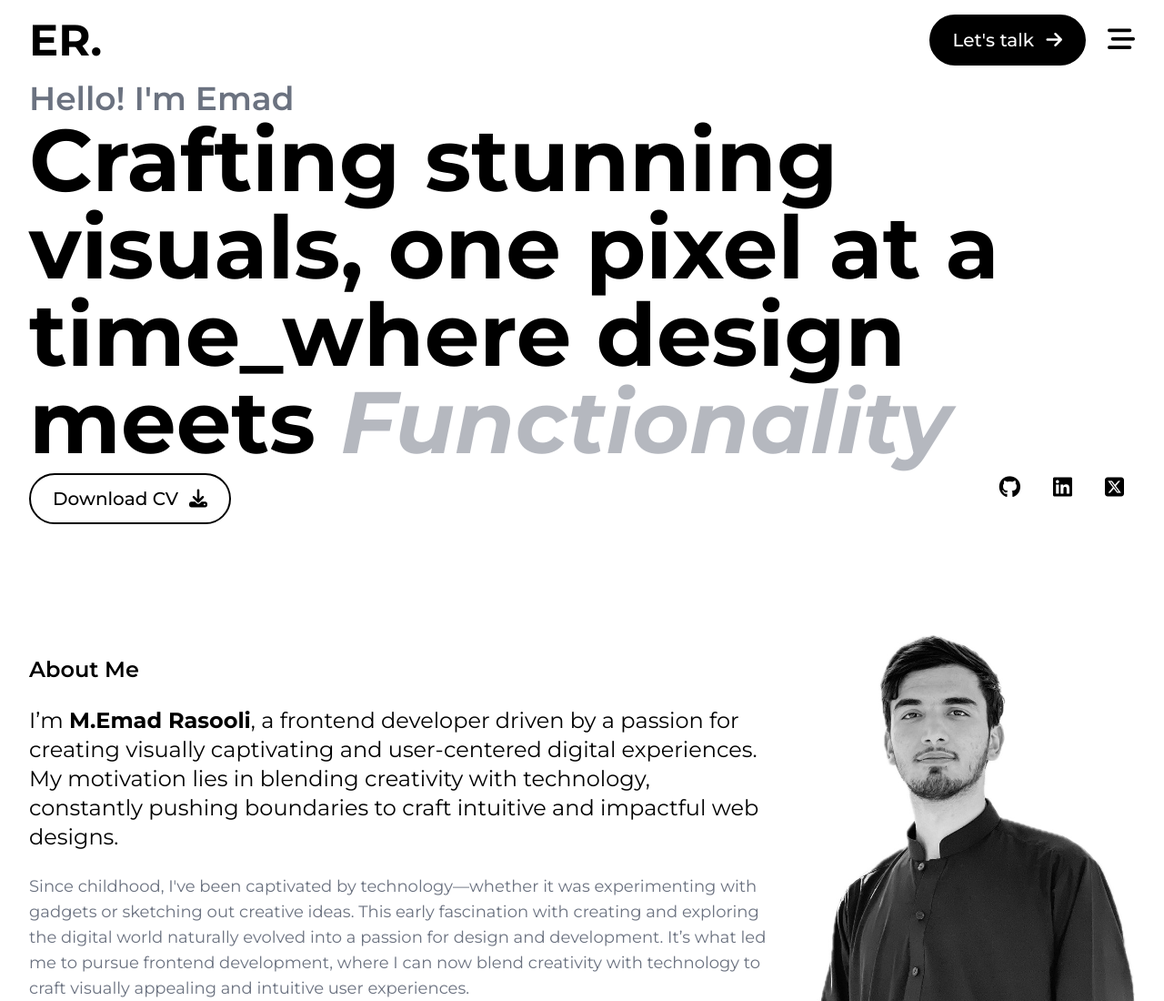
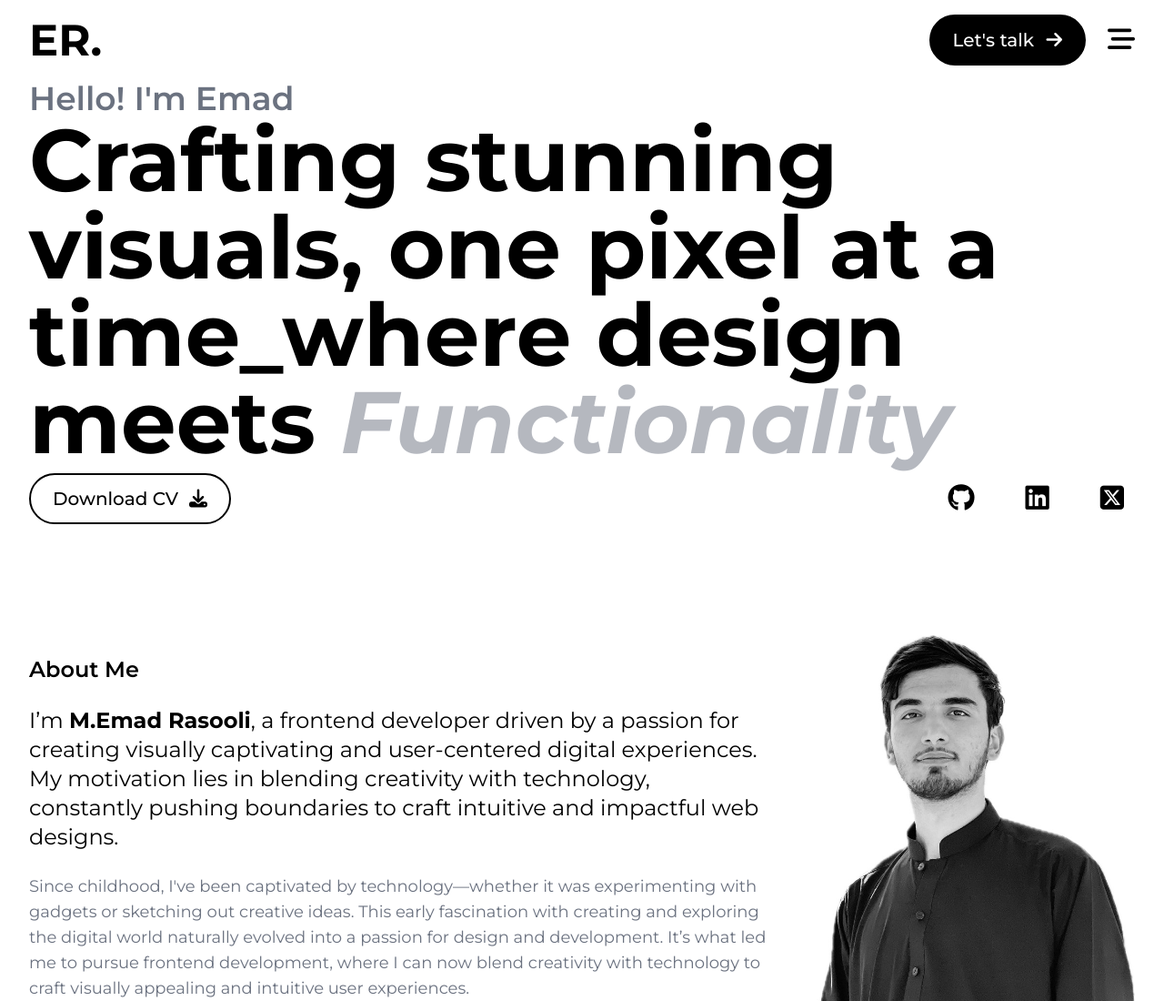
Before and after one commit to emadrasooli/Emad-Portfolio, a website: page build/index.html in a window 1280 px wide. Shown: the top 1100 px of the page at 91% size. Drawn offline with Linux system fonts and the light colour scheme.

Commit message:
Refactoring-hero-section

```diff
--- a/build/index.html
+++ b/build/index.html
@@ -78,11 +78,11 @@
             <!-- Crafting stunning visuals, one pixel at a time—where design meets functionality. -->
             <!-- Designing digital product with emphasis on visual design -->
         </div>
-        <div class="relative flex flex-col pt-8 sm:pt-24 xl:pt-2 2xl:pt-24 md:flex-row">
+        <div class="relative flex flex-col pt-8 sm:pt-24 xl:pt-2 2xl:pt-24 md:flex-row md:items-center">
             <a class="px-4 py-2 text-base font-medium text-black border-2 border-black rounded-full w-fit xl:py-3 xl:px-6 xl:text-xl hover:bg-black hover:text-white hover:shadow-lg hover:shadow-gray-500"
                 href="#">Download CV<i class="fa-solid fa-download ps-3"></i></a>
             <div class="md:absolute md:right-0">
-                <ul class="flex gap-3 pt-6 text-2xl md:pt-0">
+                <ul class="flex gap-3 pt-6 text-2xl xl:gap-8 xl:text-3xl md:pt-0">
                     <li><a class="p-2 px-3 hover:bg-slate-100 rounded-xl" href=""><i
                                 class="fa-brands fa-github"></i></a>
                     </li>
--- a/package.json
+++ b/package.json
@@ -3,7 +3,7 @@
     "dev": "npx tailwindcss -i ./src/input.css -o ./build/css/style.css --watch"
   },
   "devDependencies": {
-    "@tailwindcss/forms": "^0.5.8",
+    "@tailwindcss/forms": "^0.5.9",
     "tailwindcss": "^3.4.10"
   }
 }
```
Also changed, not shown: build/css/style.css, 1 other file.
